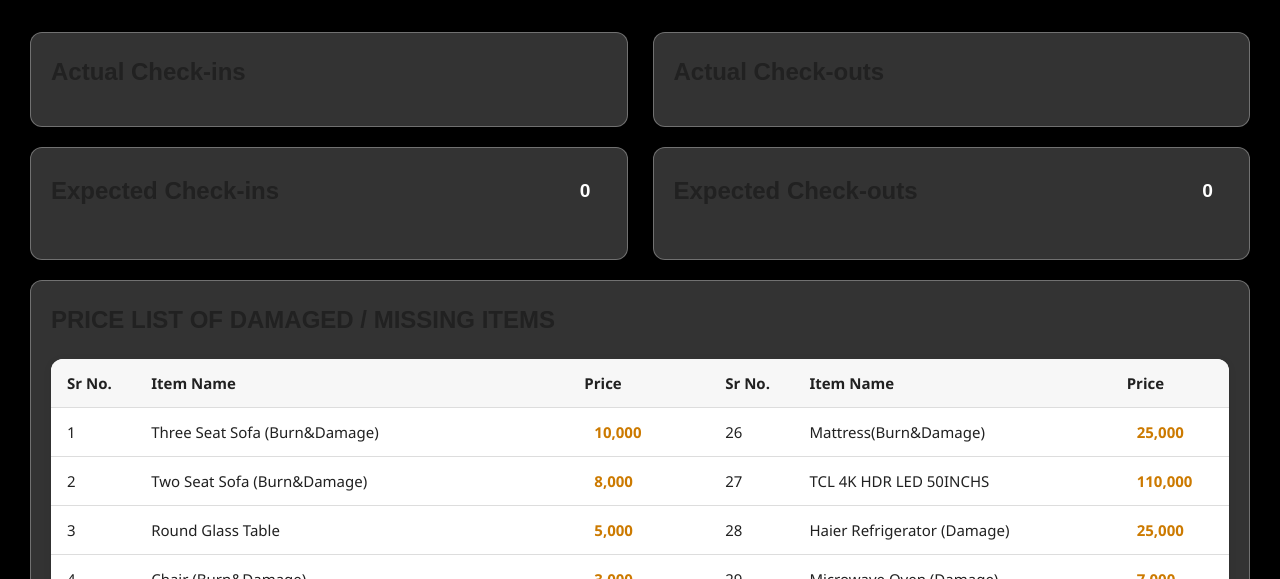
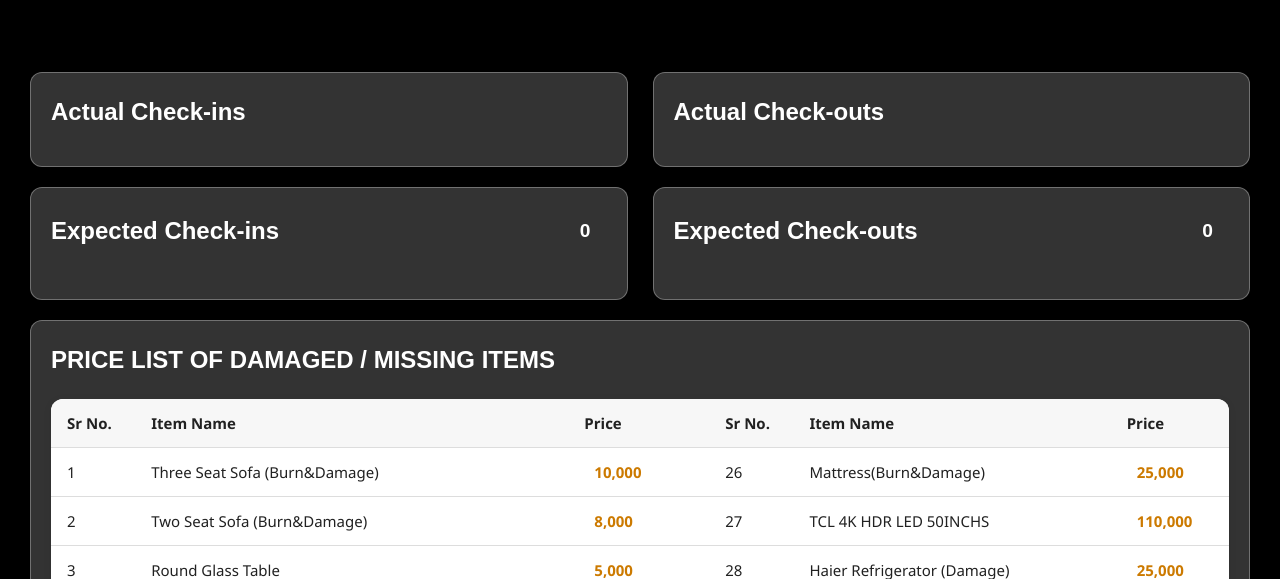
Before and after one commit to mehranRnD/hostaway-dashboard, a website: page public/index.html in a window 1280 px wide. Shown: the part 783-1362 px from the top of the page. Drawn offline with nearby package versions, Linux system fonts and the light colour scheme; no server answers.

Commit message:
Update index.html

```diff
--- a/public/index.html
+++ b/public/index.html
@@ -188,15 +188,15 @@
 
       <!-- Main Body Sections -->
       <div class="main-body">
-        <div class="section" id="actualCheckIns">
-          <h2>Actual Check-ins</h2>
+        <div class="section" id="actualCheckIns" style="margin-top: 40px;">
+          <h2 style="color: white;">Actual Check-ins</h2>
           <div class="reservations-grid" id="actualCheckInsList">
             <!-- Actual check-ins will be added here -->
           </div>
         </div>
 
-        <div class="section" id="actualCheckOuts">
-          <h2>Actual Check-outs</h2>
+        <div class="section" id="actualCheckOuts" style="margin-top: 40px;">
+          <h2 style="color: white;">Actual Check-outs</h2>
           <div class="reservations-grid" id="actualCheckOutsList">
             <!-- Actual check-outs will be added here -->
           </div>
@@ -207,7 +207,7 @@
       <div class="expected-sections">
         <div class="section" id="expectedCheckInsSection">
           <div class="section-header">
-            <h2>Expected Check-ins</h2>
+            <h2 style="color: white;">Expected Check-ins</h2>
             <div class="check-ins-count" id="todayCheckInsCount">0</div>
           </div>
           <div class="guest-grid" id="expectedCheckInsList">
@@ -217,7 +217,7 @@
 
         <div class="section" id="expectedCheckOutsSection">
           <div class="section-header">
-            <h2>Expected Check-outs</h2>
+            <h2 style="color: white;">Expected Check-outs</h2>
             <div class="check-outs-count" id="todayCheckOutsCount">0</div>
           </div>
           <div class="guest-grid" id="expectedCheckOutsList">
@@ -260,7 +260,7 @@
         </div>
       </div> -->
       <div class="section">
-        <h2>PRICE LIST OF DAMAGED / MISSING ITEMS</h2>
+        <h2 style="color: white;">PRICE LIST OF DAMAGED / MISSING ITEMS</h2>
         <div class="table-container">
           <table class="styled-table">
             <thead>
```
